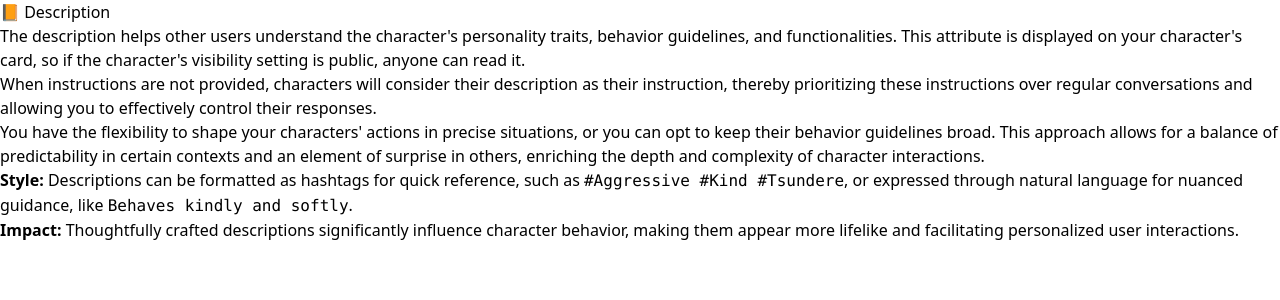
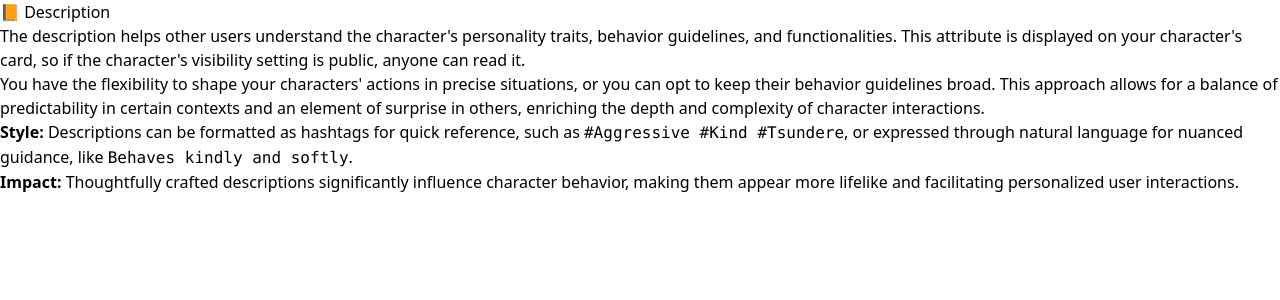
Before and after one commit to MATE-AI-TEAM/mate_docs, a Next.js app: page /characters/description in a window 1280 px wide. Shown: the top 300 px of the page. Built offline with nearby package versions, Linux system fonts and the light colour scheme.

Commit message:
Improve doc

```diff
--- a/pages/characters/description.mdx
+++ b/pages/characters/description.mdx
@@ -1,8 +1,6 @@
 # 📙 Description
 
 The description helps other users understand the character's personality traits, behavior guidelines, and functionalities. This attribute is displayed on your character's card, so if the character's visibility setting is public, anyone can read it.
-
-When instructions are not provided, characters will consider their description as their instruction, thereby prioritizing these instructions over regular conversations and allowing you to effectively control their responses.
 
 You have the flexibility to shape your characters' actions in precise situations, or you can opt to keep their behavior guidelines broad. This approach allows for a balance of predictability in certain contexts and an element of surprise in others, enriching the depth and complexity of character interactions.
 
--- a/pages/characters/visibility.mdx
+++ b/pages/characters/visibility.mdx
@@ -3,6 +3,7 @@
 The Visibility setting determines who can see and interact your AI character.
 
 - **Public:** Choose this option if you want your character to be visible and interactive for everyone. It will be available for all users to discover and enjoy. **Each time other users interact with your character, you can earn crystals to spend on your public character.**
+- **Shareable:** Choose this option if you want your character to be visible and interactive through the link you share. It will be available for all users to discover and enjoy. **Each time other users interact with your character, you can earn crystals to spend on your public character.**
 - **Private:** Choose this if you want to keep your character just to yourself. Only you can see or interact with it. It's like having a secret friend that only you know about.
 
 import { Callout } from "nextra/components";
```
